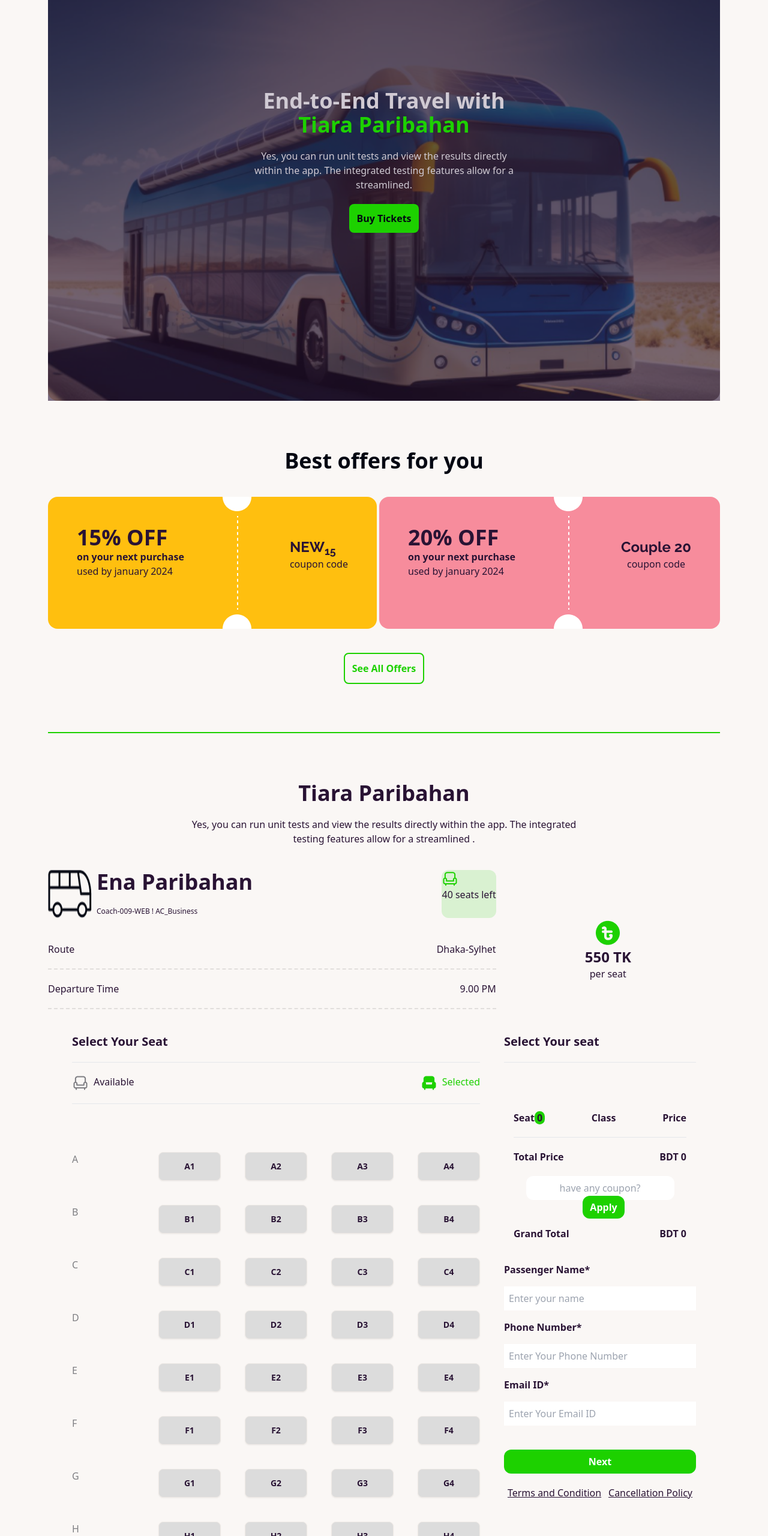
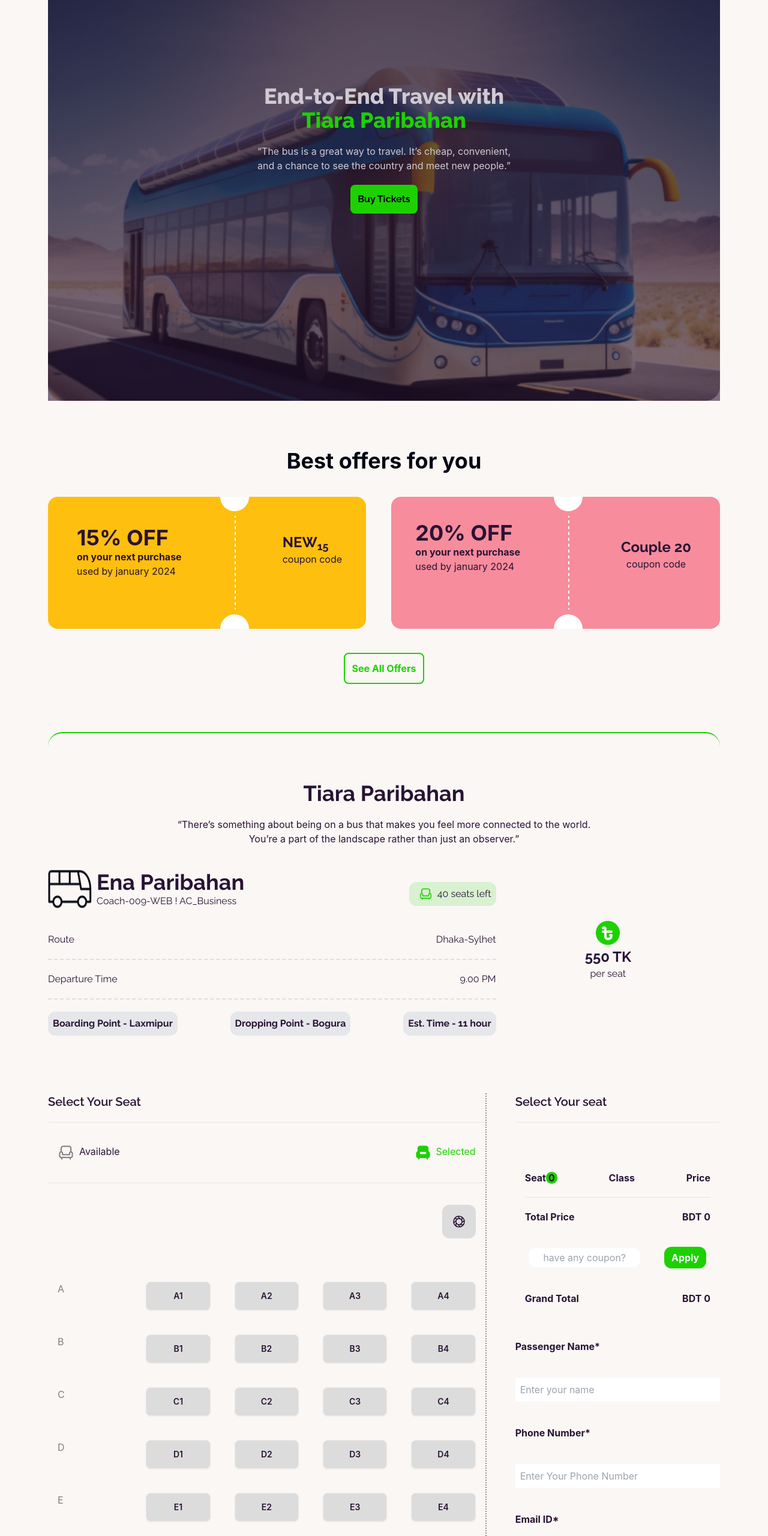
Before and after one commit to shajedurrahaman/p-hero-assignment-5, a plain HTML site: page index.html in a window 1280 px wide. Shown: the part 240-2800 px from the top of the page at 60% size. Drawn offline with nearby package versions, Linux system fonts and the light colour scheme.

Commit message:
more line added

```diff
--- a/css/style.css
+++ b/css/style.css
@@ -24,3 +24,10 @@
 	padding: 4px;
 	border-radius: 8px;
 }
+li {
+	display: flex;
+	justify-content: space-between;
+}
+#nextButton {
+	background-color: gainsboro;
+}
--- a/index.html
+++ b/index.html
@@ -24,7 +24,7 @@
 		<!-- header start -->
     <header>
 			<!-- navbar start -->
-      <nav class="mx-3">
+      <nav class="mx-14 raleway-uniquifier">
         <div class="navbar bg-base-100">
           <div class="navbar-start">
             <div class="dropdown">
@@ -60,14 +60,14 @@
       </nav>
 			<!-- navbar ends -->
 			<!-- banner section start -->
-      <section class="mt-10 mx-20">
-				<div class="hero min-h-screen rounded-2xl" style="background-image: url(images/banner.png);">
+      <section class="mt-10 mx-20 raleway-uniquifier">
+				<div class="hero min-h-screen rounded-3xl bg-repeat-x" style="background-image: url(images/banner.png);">
 					<div class="hero-overlay bg-opacity-60"></div>
 					<div class="hero-content text-center text-neutral-content">
-						<div class="max-w-md">
+						<div class="max-w-md mb-10">
 							<h1 class="mb-5 text-4xl font-extrabold">End-to-End Travel with <br>
 								<span class="text-[#1DD100]">Tiara Paribahan</span></h1>
-							<p class="mb-5">Yes, you can run unit tests and view the results directly within the app. The integrated testing features allow for a streamlined.</p>
+							<p class="mb-5 inter-iniquifier"> “The bus is a great way to travel. It’s cheap, convenient, and a chance to see the country and meet new people.”</p>
 							<button id="buyTickets" class="bg-[#1DD100] text-[#030712] font-bold p-3 rounded-lg">Buy Tickets</button>
 						</div>
 					</div>
@@ -78,26 +78,26 @@
 		<!-- header ends -->
     <main class="mx-20 mt-20">
 			<!-- coupon section start -->
-			<section>
+			<section class="inter-iniquifier">
 				<h1 class="text-center text-[#030712] font-bold text-4xl">Best offers for you</h1>
 				<div class="mt-10 flex justify-between">
 					<div class="flex space-x-4 bg-[#FFBF0F] rounded-2xl">
 						<div class="p-12">
-							<h1 class="font-bold text-4xl">15% OFF</h1>
+							<h1 class="font-bold text-4xl inter-iniquifier">15% OFF</h1>
 							<p class="font-bold"> on your next purchase</p>
 							<p>used by january 2024</p>
 						</div>
 						<div>
 							<img class="max-h-screen" src="images/cupon-devider.png" alt="">
 						</div>
-						<div class="p-12 mt-5">
+						<div class="p-10 mt-5">
 							<h1 class="font-bold text-2xl raleway-uniquifier">NEW<sub>15</sub></h1>
 							<p>coupon code</p>
 						</div>
 					</div>
 					<div class="flex space-x-4 bg-[#F78C9C] rounded-2xl">
-						<div class="p-12">
-							<h1 class="font-bold text-4xl">20% OFF</h1>
+						<div class="p-10">
+							<h1 class="font-bold text-4xl inter-iniquifier">20% OFF</h1>
 							<p class="font-bold"> on your next purchase</p>
 							<p>used by january 2024</p>
 						</div>
@@ -118,20 +118,20 @@
 			<!-- coupon section ends -->
 
 			<!-- route section start -->
-			<section id="route" class="mt-20 border-t-2 border-[#1DD100]">
+			<section id="route" class="mt-20 border-t-2 border-[#1DD100] rounded-3xl raleway-uniquifier">
 				<div class="mt-20 text-center">
 					<h1 class="font-bold text-4xl">Tiara Paribahan</h1>
-					<p class="mt-5 text-center">Yes, you can run unit tests and view the results directly within the app. The integrated <br> testing features allow for a streamlined .</p>
+					<p class="mt-5 text-center inter-iniquifier">“There’s something about being on a bus that makes you feel more connected to the world. <br> You’re a part of the landscape rather than just an observer.”</p>
 				</div>
 				<div class="mt-10 grid grid-cols-6">
 					<div class="col-span-4">
 						<div class="flex justify-between">
 							<div class="flex space-x-2">
 								<img src="images/bus-logo.png" alt="">
-								<h3 class="font-bold text-4xl">Ena Paribahan <br><span class="font-normal text-xs">Coach-009-WEB ! AC_Business</span></h3>
+								<h3> <span class="font-bold text-4xl">Ena Paribahan</span> <br><span>Coach-009-WEB ! AC_Business</span></h3>
 							</div>
-							<div class="bg-[#1DD10026] rounded-xl">
-								<img src="images/seat-green.png" alt="">
+							<div class="mt-5 flex h-10 p-2 bg-[#1DD10026] rounded-xl">
+								<img class="mr-2 ml-2" src="images/seat-green.png" alt="">
 								<h3><span id="left">40</span> seats left</h3>
 							</div>
 						</div>
@@ -147,6 +147,11 @@
 						</div>
 						<div class="mt-5 border-dashed border-black border-b-2 border-opacity-10">
 						</div>
+						<div class="mt-5 flex justify-between font-bold">
+							<h2 class="bg-gray-200 p-2 rounded-xl">Boarding Point - Laxmipur</h2>
+							<h2 class="bg-gray-200 p-2 rounded-xl">Dropping Point - Bogura</h2>
+							<h2 class="bg-gray-200 p-2 rounded-xl">Est. Time - 11 hour</h2>
+						</div>
 					</div>
 					<div class="text-center col-span-2 pt-20">
 						<div class="border-dashed border-black border-s-2 border-opacity-10">
@@ -159,17 +164,20 @@
 			</section>
 			<!-- root section ends -->
 			<!-- ticket select section -->
-			<section class="mx-10 mt-10 grid grid-cols-6 gap-10">
-				<div class="col-span-4">
-					<h2 class="mb-5 font-semibold text-xl">Select Your Seat</h2>
+			<section class="mt-24 grid grid-cols-6 gap-12 inter-iniquifier">
+				<div class="col-span-4 border-r-2 border-dotted border-black border-opacity-40">
+					<h2 class="mb-5 font-semibold text-xl raleway-uniquifier">Select Your Seat</h2>
 					<hr>
-					<div class="mt-5 flex justify-between mb-5">
+					<div class="mt-5 flex justify-between mb-5 p-4">
 						<a class="flex gap-2" href=""><img src="images/seat-gray.png" alt="">Available</a>
 						<a class="flex gap-2 text-[#1DD100]" href=""><img src="images/seat-green-filled.png" alt="">Selected</a>
 					</div>
 					<hr>
-					<div class="mt-20">
-						<div id="seat" class="grid grid-cols-5 gap-10 text-[#03071280]">
+					<div class="flex justify-end mt-5 p-4">
+						<ion-icon class="bg-[gainsboro] p-4 text-2xl rounded-xl" name="aperture-outline"></ion-icon>
+					</div>
+					<div class="mt-10 p-4">
+						<div id="seat" class="grid grid-cols-5 gap-10 text-[#03071280] ml-0">
 							<p>A</p>
 							<button class="btn">A1</button>
 							<button class="btn">A2</button>
@@ -234,7 +242,7 @@
 				</div>
 				<div class="col-span-2">
 					<div>
-						<h2 class="mb-5 font-semibold text-xl">Select Your seat</h2>
+						<h2 class="mb-5 font-semibold text-xl raleway-uniquifier">Select Your seat</h2>
 						<hr>
 					</div>
 					<div class="p-4">
@@ -245,7 +253,7 @@
 						</div>
 						<hr>
 						<div >
-							<ul	id="append-items" class="flex ">
+							<ul	id="append-items">
 
 							</ul>
 						</div>
@@ -253,15 +261,15 @@
 							<h4>Total Price<h4>
 							<h4>BDT <span id="total-price">0</span></h4>
 						</div>
-						<button id="apply" class="mt-5">
-							<input id="couponCode" class="p-2 text-center rounded-xl" type="text" placeholder="have any coupon?"><span id="applyCoupon" class="ml-3 py-2 px-3 rounded-xl font-bold text-white bg-[#1DD100]">Apply</span>
+						<button id="apply" class="mt-10">
+							<input id="couponCode" class="p-1 text-center w-[60%] rounded-xl" type="text" placeholder="have any coupon?"><span id="applyCoupon" class="px-3 py-2 ml-10 rounded-xl font-bold text-white bg-[#1DD100]">Apply</span>
 						</button>
-						<div class="mt-5 font-bold flex justify-between">
+						<div class="mt-10 font-bold flex justify-between">
 							<h4>Grand Total<h4>
 							<h4>BDT <span id="discount-price">0</span></h4>
 						</div>
 					</div>
-					<div class="mt-5 space-y-4">
+					<div class="mt-10 space-y-10">
 						<p class="font-bold">Passenger Name*</p>
 						<input id="pName" class="w-full p-2" type="text" placeholder="Enter your name" required>
 						<p class="font-bold">Phone Number*</p>
@@ -270,7 +278,7 @@
 						<input id="gmail" class="w-full p-2" type="email" placeholder="Enter Your Email ID" required>
 					</div>
 					<div>
-						<button id="nextButton" class="mt-10 w-full text-white font-bold p-2 rounded-xl bg-[#1DD100]">Next</button>
+						<button id="nextButton" class="mt-10 w-full text-black font-bold p-2 rounded-xl" disabled>Next</button>
 					</div>
 					<div class="mt-5 flex justify-around">
 						<a href="#"><u>Terms and Condition</u></a>
--- a/javascript/ticket.js
+++ b/javascript/ticket.js
@@ -1,8 +1,6 @@
 const buyTicketsButton = document.getElementById("buyTickets");
 
-// Add a click event listener to the button
 buyTicketsButton.addEventListener("click", function () {
-  // Scroll to the section with id "route"
   const routeSection = document.getElementById("route");
   if (routeSection) {
     routeSection.scrollIntoView({ behavior: "smooth" });
@@ -14,18 +12,18 @@ let couponApplied = false;
 
 for (let btn of allButtons) {
   btn.addEventListener("click", (e) => {
+    if (!btn.classList.contains("selected")) {
+      btn.classList.add("selected");
       sum++;
       btn.style.backgroundColor = "#1DD100";
       setInnerText("count", sum);
 
       const btnAppend = e.target.innerText;
-
       const economy = "economy";
       const price = 550;
       const appendItems = document.getElementById("append-items");
 
       const li = document.createElement("li");
-
       const p = document.createElement("p");
       p.innerText = btnAppend;
       const p2 = document.createElement("p");
@@ -59,6 +57,7 @@ for (let btn of allButtons) {
 
       setInnerText("total-price", priceTotal);
       setInnerText("discount-price", afterDiscount);
+    }
   });
 }
 
@@ -71,9 +70,11 @@ document.getElementById("applyCoupon").addEventListener("click", () => {
   ) {
     couponApplied = true;
     alert("Coupon code accepted! You've received a discount.");
+    document.getElementById("couponCode").style.display = "none";
+    document.getElementById("applyCoupon").style.display = "none";
     const totalPriceElement = document.getElementById("total-price");
     const discountedPrice = totalPriceElement.innerText * 0.85;
-    setInnerText("total-price", discountedPrice);
+    setInnerText("discount-price", discountedPrice);
   } else {
     alert("Please select at least 4 seat or check your coupon code is correct");
   }
@@ -83,15 +84,55 @@ document.getElementById("applyCoupon").addEventListener("click", () => {
 function setInnerText(id, value) {
   document.getElementById(id).innerText = value;
 }
+// input field id here
+const pName = document.getElementById("pName");
+const pNum = document.getElementById("pNum");
+const gmail = document.getElementById("gmail");
+const nextButton = document.getElementById("nextButton");
 
-const pName = document.getElementById('pName')
-const pNum = document.getElementById('pNum')
-const gmail = document.getElementById('gmail')
+function checkInputs() {
+  return pName.value !== "" && pNum.value !== "" && gmail.value !== "";
+}
 
-const nextButton = document.getElementById('nextButton')
-nextButton.addEventListener('click',function () {
-	if(pName === "" && pNum === "" && gmail === "") {
-		alert('please fill up the enter field')
+pName.addEventListener("input", function () {
+  nextButton.disabled = !checkInputs();
+});
+
+pNum.addEventListener("input", function () {
+  nextButton.disabled = !checkInputs();
+});
+
+gmail.addEventListener("input", function () {
+  nextButton.disabled = !checkInputs();
+});
+
+nextButton.addEventListener("click", function () {
+  if (checkInputs() == true) {
+    alert("Success! All input fields have values.");
+    document.getElementById("pName").value = "";
+    document.getElementById("pNum").value = "";
+    document.getElementById("gmail").value = "";
+    // nextButton.style.backgroundColor ='#1DD100'
   }
-	alert('Success')
-})
+});
+function changeButtonColor() {
+  if (checkInputs()) {
+    nextButton.style.backgroundColor = "#1DD100";
+  } else {
+    nextButton.style.backgroundColor = "";
+  }
+}
+pName.addEventListener("input", function () {
+  changeButtonColor();
+});
+
+pNum.addEventListener("input", function () {
+  changeButtonColor();
+});
+
+gmail.addEventListener("input", function () {
+  changeButtonColor();
+});
+
+// Initial check when the page loads
+changeButtonColor();
```
Lines whose indentation alone changed are shown as unchanged.
